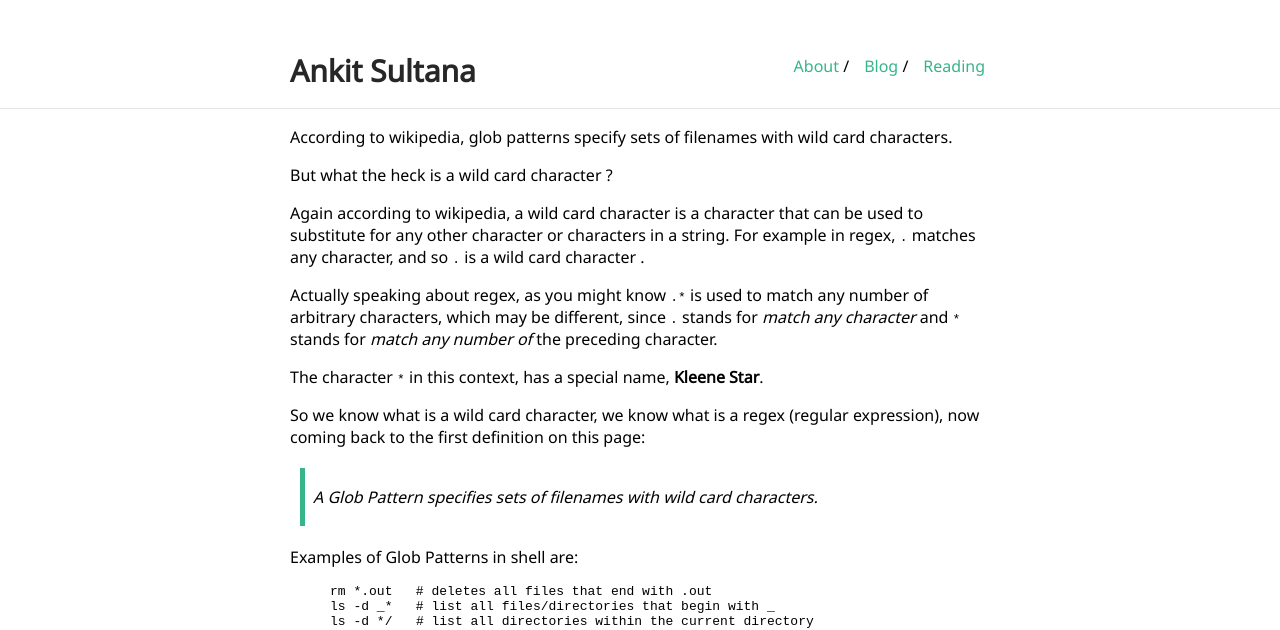
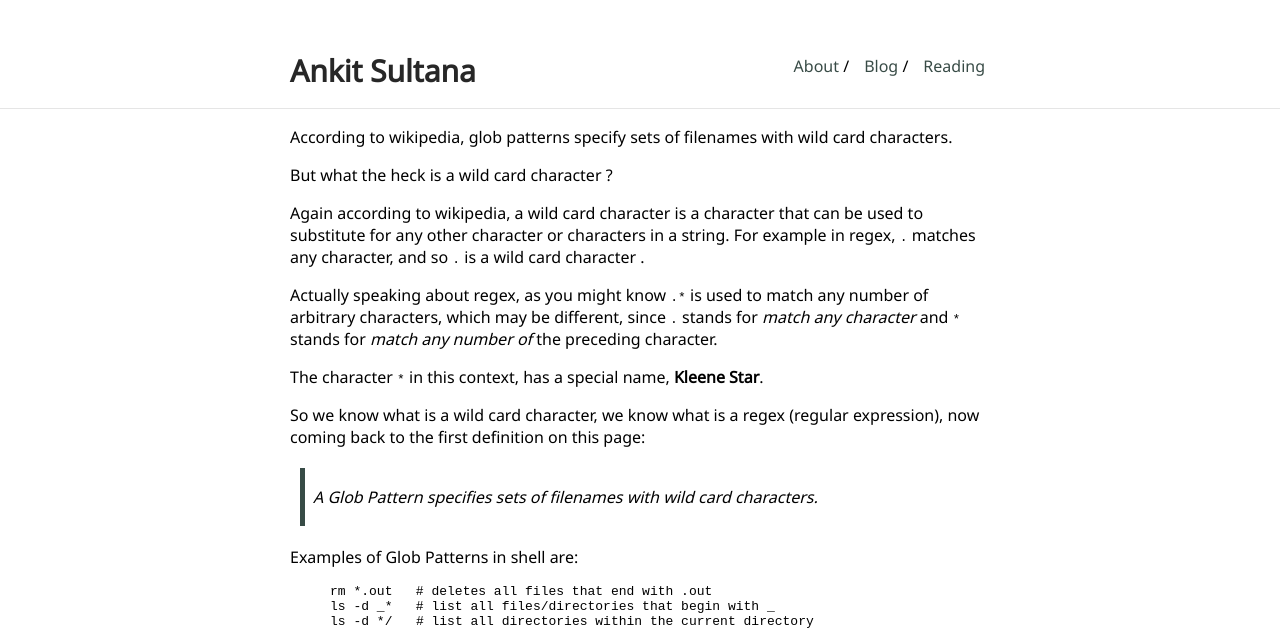
Before and after one commit to ankitsultana/ankitsultana.github.io, a Jekyll site: the page built from _posts/2016-04-06-globs.markdown, in a window 1280 px wide. Shown: the top 630 px of the page. Built offline with Jekyll 4.4.1, drawn with Linux system fonts in a browser that asks for light colours.

Commit message:
Change color

```diff
--- a/_sass/vars.scss
+++ b/_sass/vars.scss
@@ -3,7 +3,9 @@
  */
 
 // $accent: #FF0F00;
-$accent: #36b589;
+// $accent: #d25203b8;
+// $accent: #d20303b8;
+$accent: #253a35e9;
 $image-size: 85px;
 
 /*
```
